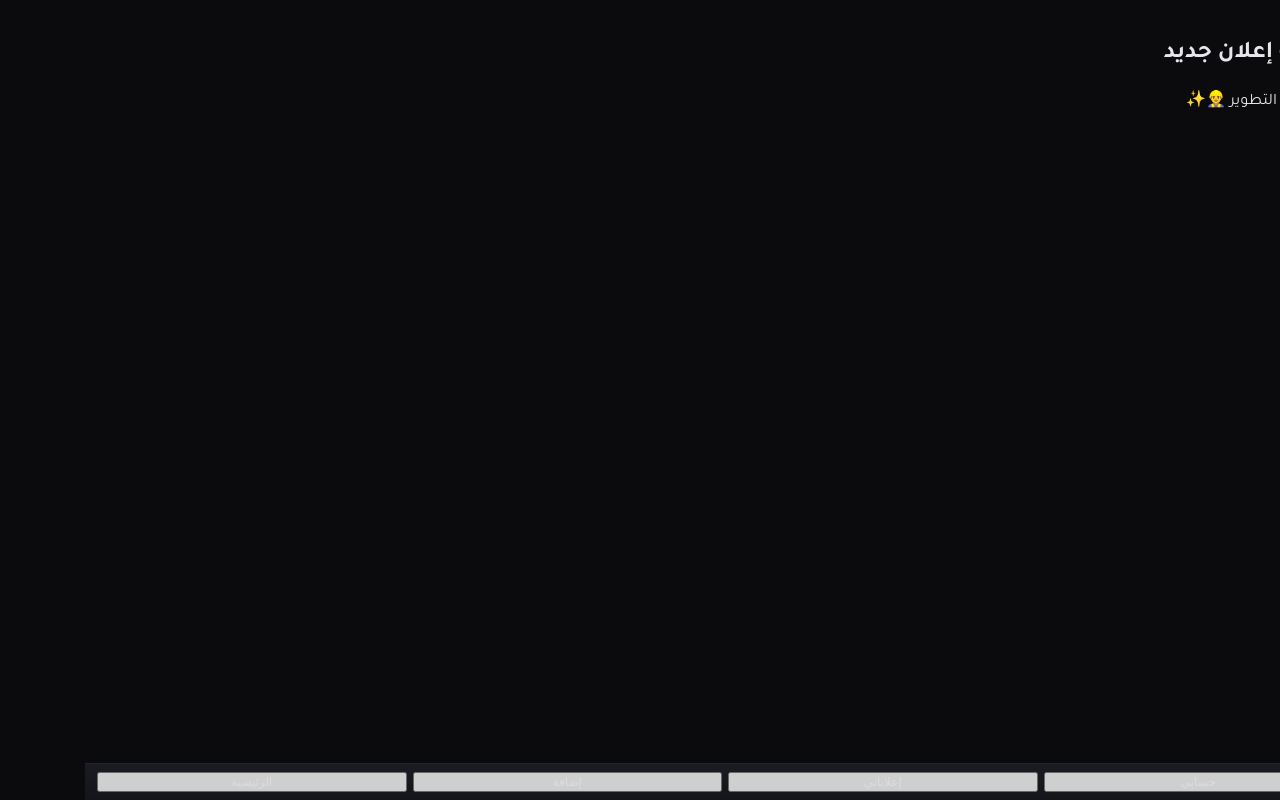
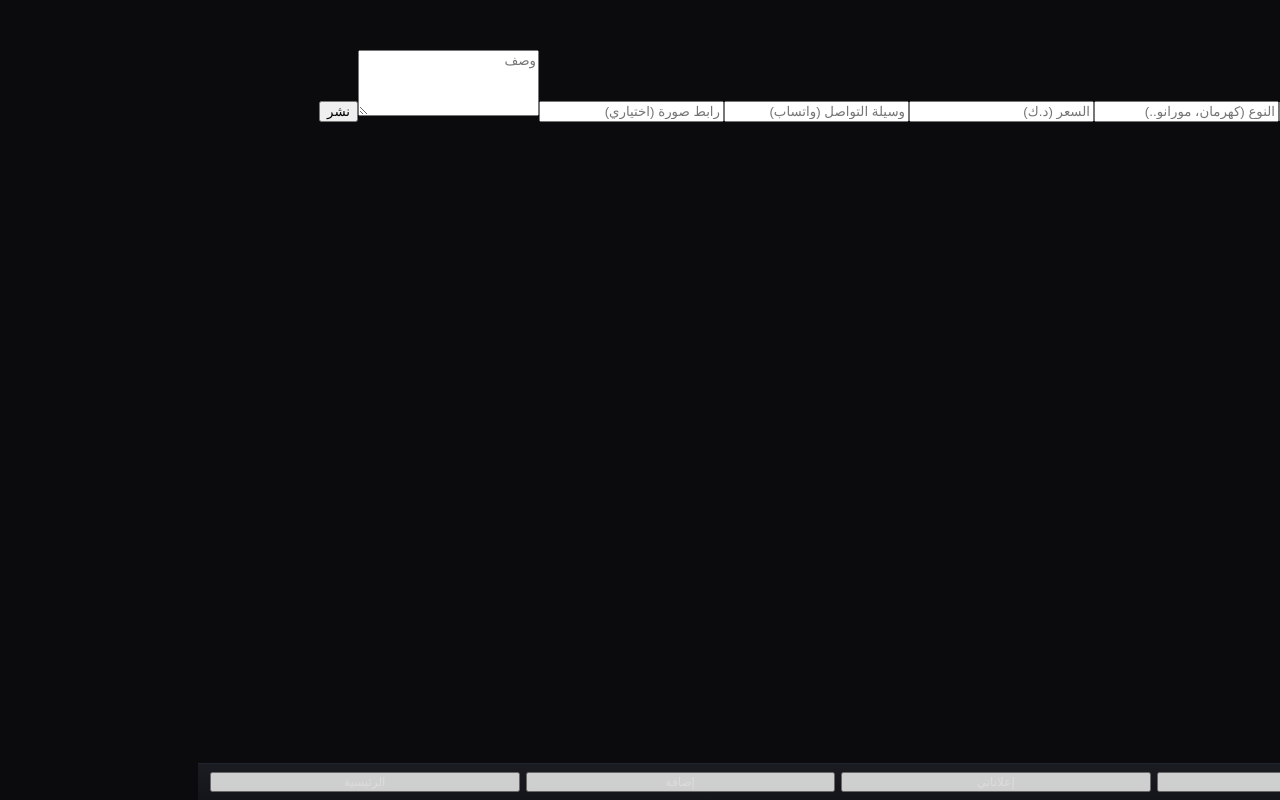
Before and after one commit to abdullah200306/masbih, a React (Vite) app: page / in a window 1280 px wide. Both pictures are taken after a click on the button "إضافة". Built offline with nearby package versions, Linux system fonts and the light colour scheme.

Commit message:
Update AddListing.jsx

```diff
--- a/src/pages/AddListing.jsx
+++ b/src/pages/AddListing.jsx
@@ -1,8 +1,33 @@
+import { useState } from "react";
+
 export default function AddListing() {
+  const [form, setForm] = useState({
+    title: "", kind: "", price: "", desc: "", contact: "", image: ""
+  });
+
+  const onChange = (e) => setForm({ ...form, [e.target.name]: e.target.value });
+
+  const save = (e) => {
+    e.preventDefault();
+    const my = JSON.parse(localStorage.getItem("myListings") || "[]");
+    my.unshift(form);
+    localStorage.setItem("myListings", JSON.stringify(my));
+    alert("تم حفظ الإعلان محليًا ✅");
+    setForm({ title: "", kind: "", price: "", desc: "", contact: "", image: "" });
+  };
+
   return (
-    <div style={{ padding: "20px" }}>
-      <h2>إضافة إعلان جديد</h2>
-      <p>الميزة قيد التطوير 👷‍♂️✨</p>
+    <div className="page">
+      <h2 className="page-title">إضافة إعلان</h2>
+      <form onSubmit={save} className="form">
+        <input name="title" className="input" placeholder="العنوان" value={form.title} onChange={onChange} required />
+        <input name="kind" className="input" placeholder="النوع (كهرمان، مورانو..)" value={form.kind} onChange={onChange} />
+        <input name="price" type="number" className="input" placeholder="السعر (د.ك)" value={form.price} onChange={onChange} />
+        <input name="contact" className="input" placeholder="وسيلة التواصل (واتساب)" value={form.contact} onChange={onChange} />
+        <input name="image" className="input" placeholder="رابط صورة (اختياري)" value={form.image} onChange={onChange} />
+        <textarea name="desc" className="textarea" placeholder="وصف" rows="4" value={form.desc} onChange={onChange} />
+        <button className="primary-btn" type="submit">نشر</button>
+      </form>
     </div>
   );
 }
```
